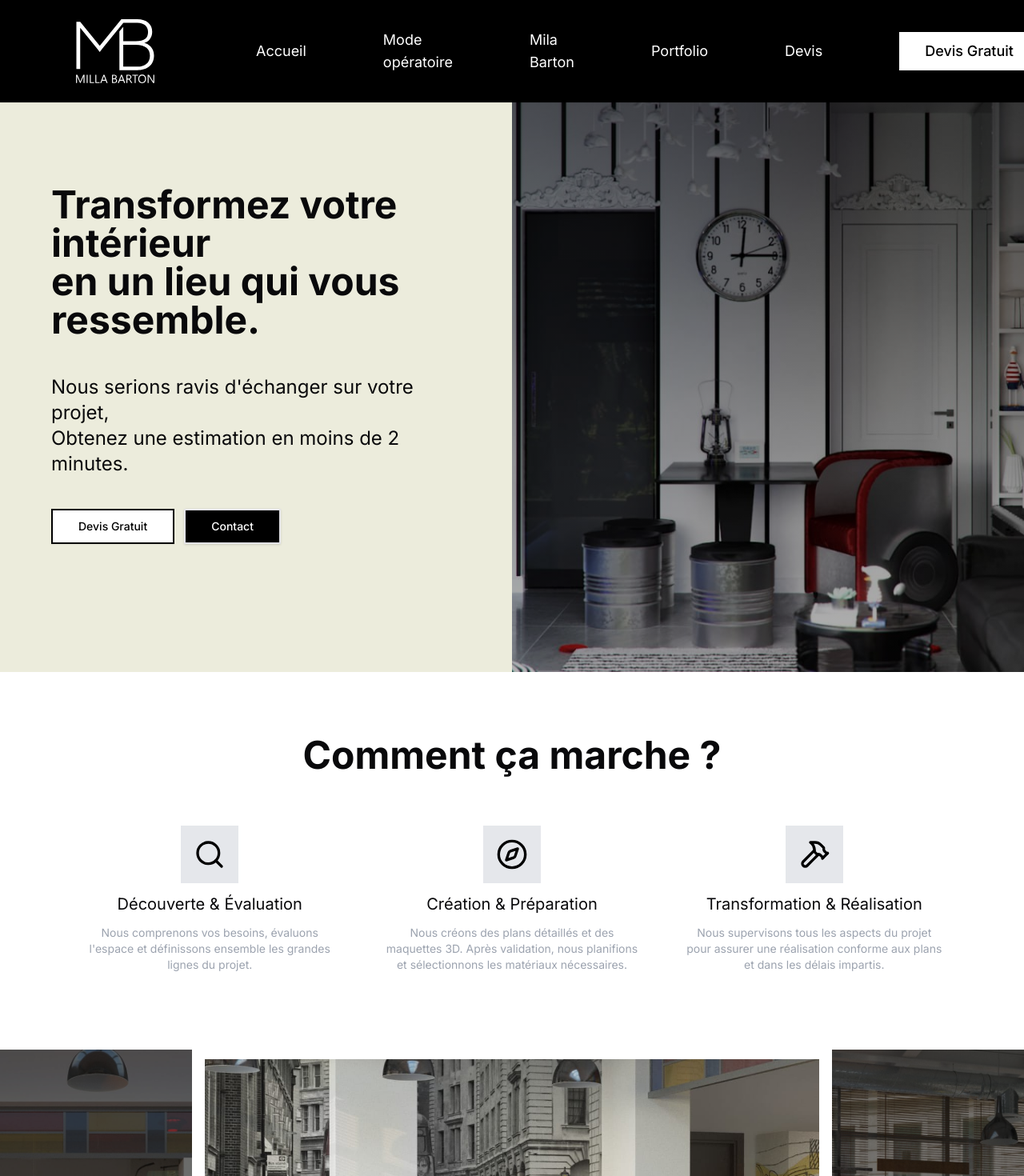
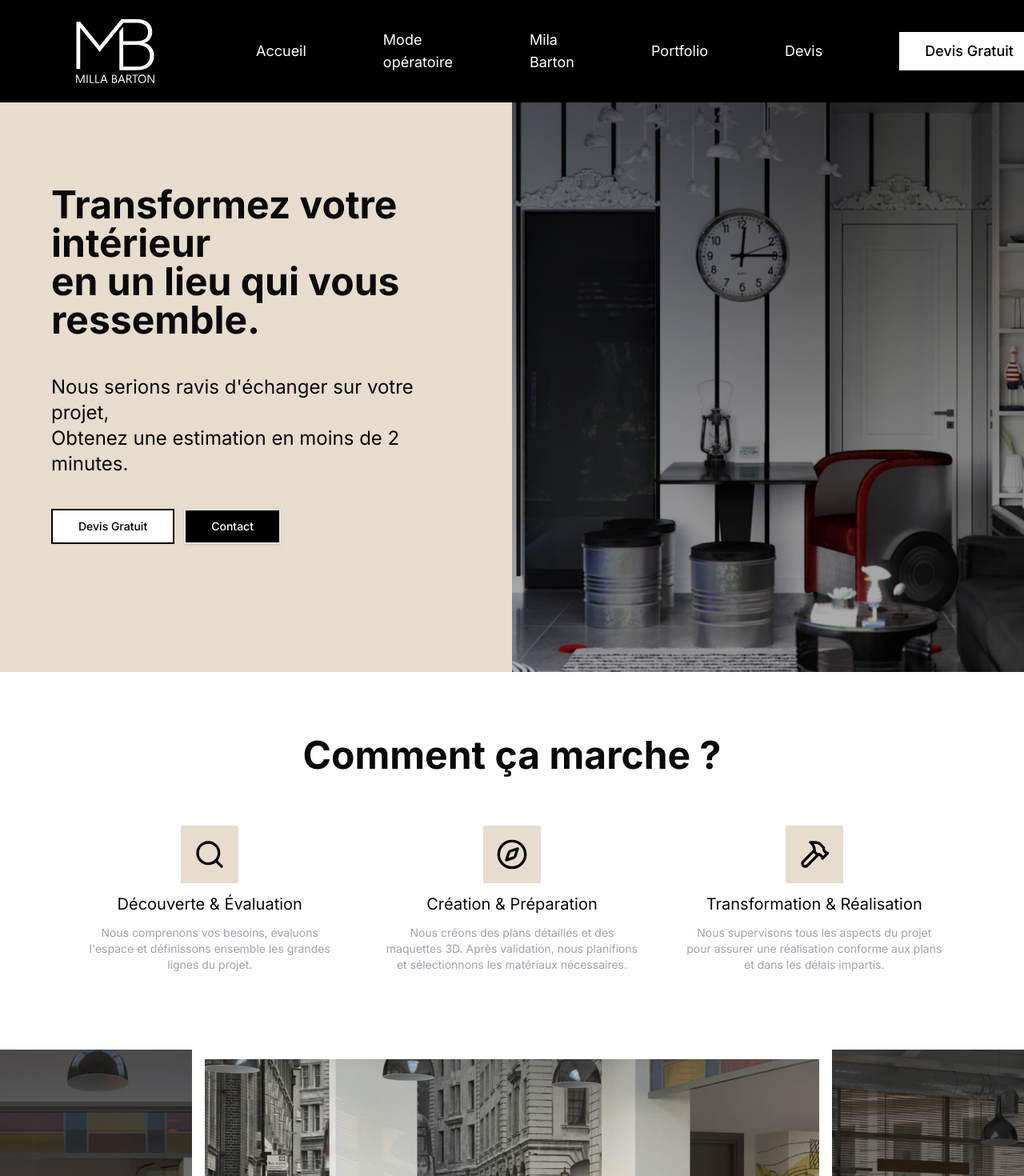
Before and after one commit to arnob92/millabartondesign, a Next.js app: page / in a window 1280 px wide. Shown: the top 1470 px of the page at 80% size. Built offline with nearby package versions, Linux system fonts and the light colour scheme.

Commit message:
color changes

```diff
--- a/src/components/HeroSection.tsx
+++ b/src/components/HeroSection.tsx
@@ -53,7 +53,7 @@ export default function HeroSection() {
                         ))}
                     </Swiper>
                 </div>
-                <div className="w-full flex items-center order-2 md:order-1" style={{ background: '#ECECDC' }} data-aos="fade-right">
+                <div className="w-full flex items-center order-2 md:order-1" style={{ background: '#e7dccd' }} data-aos="fade-right">
                     <div className="w-full px-8 py-5 md:px-12 lg:px-16">
                         <h1 className="md:mb-3 leading-tight text-[20px] sm:text-2xl md:text-3xl lg:text-5xl pt-4 pb-4">
                             Transformez votre intérieur <br />
--- a/src/components/HowItWorks.tsx
+++ b/src/components/HowItWorks.tsx
@@ -39,7 +39,7 @@ export default function HowItWorks() {
                 <div className="grid grid-cols-1 md:grid-cols-3 gap-6">
                     {steps.map((step) => (
                         <div key={step.id} className="process-item">
-                            <div className="flex justify-center bg-gray-200 p-4 ">
+                            <div className="flex justify-center p-4 " style={{background:'#e7dccd'}}>
                                 {step.icon}
                             </div>
                             <p className="text-xl mb-3 mt-3">{step.title}</p>
--- a/src/components/QuickQuote.tsx
+++ b/src/components/QuickQuote.tsx
@@ -172,7 +172,7 @@ export default function QuickQuote() {
                                         className={`
                                             w-10 h-10 md:w-12 md:h-12 rounded-full flex items-center justify-center
                                             font-bold relative z-10
-                                            ${stepNumber <= step ? 'bg-black text-white' : 'bg-gray-200 text-gray-400'}
+                                            ${stepNumber <= step ? 'bg-black text-white' : 'bg-[#e7dccd] text-gray-900'}
                                             ${stepNumber <= step ? 'cursor-pointer' : 'cursor-default'}
                                         `}
                                     >
@@ -207,8 +207,8 @@ export default function QuickQuote() {
                     key={type}
                     className={`border-2 p-4 md:p-6 cursor-pointer transition-all w-full max-w-md md:w-auto md:max-w-none md:h-[312px] md:min-w-[227px] ${
                         formData.projectType === type
-                            ? 'border-black bg-gray-50'
-                            : 'border-gray-300 bg-gray-100'
+                            ? 'border-black bg-[#F5F1EB]' // Changed to primary color when selected
+                            : 'border-gray-300 bg-[#e7dccd]' // Changed base color to primary
                     }`}
                     onClick={() => handleRadioChange('projectType', type)}
                 >
@@ -283,7 +283,6 @@ export default function QuickQuote() {
         </div>
     </div>
 )}
-
                     {/* Rest of the steps remain exactly the same as before */}
                     {step === 2 && (
                         <div className="text-center px-4 sm:px-0">
@@ -405,12 +404,12 @@ export default function QuickQuote() {
                                 <input
                                     type="range"
                                     min="0"
-                                    max="100"
+                                    max="250"
                                     value={formData.surfaceArea}
                                     onChange={handleSliderChange}
                                     className="w-full custom-slider"
                                     style={{
-                                        background: `linear-gradient(to right, black ${formData.surfaceArea}%, rgba(240, 240, 240, 1) ${formData.surfaceArea}%)`
+                                        background: `linear-gradient(to right, black ${(formData.surfaceArea / 250) * 100}%, rgba(240, 240, 240, 1) ${(formData.surfaceArea / 250) * 100}%)`
                                     }}
                                     required
                                 />
```
Also changed, not shown: public/images/quote/fabrication.png. Lines whose indentation alone changed are shown as unchanged.
